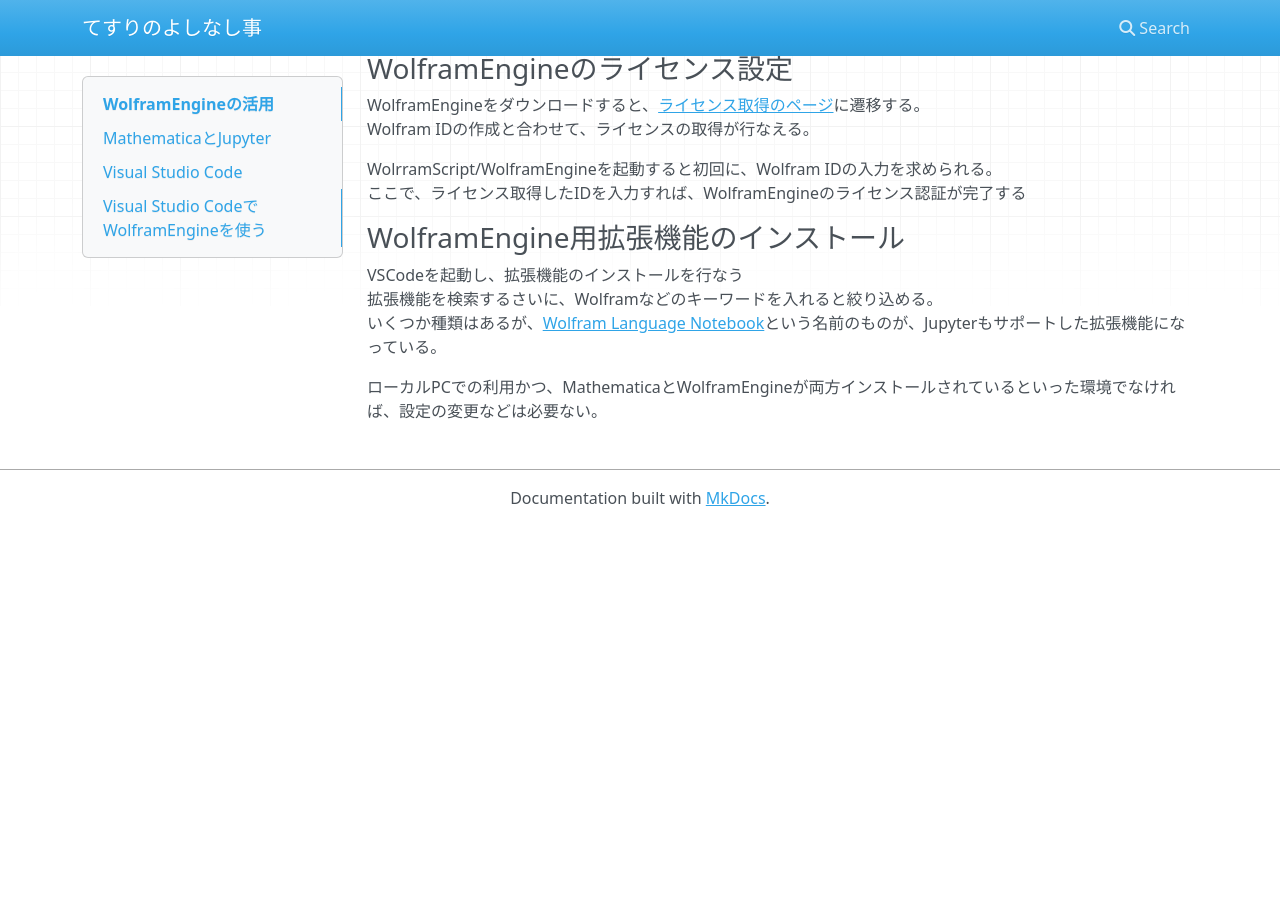
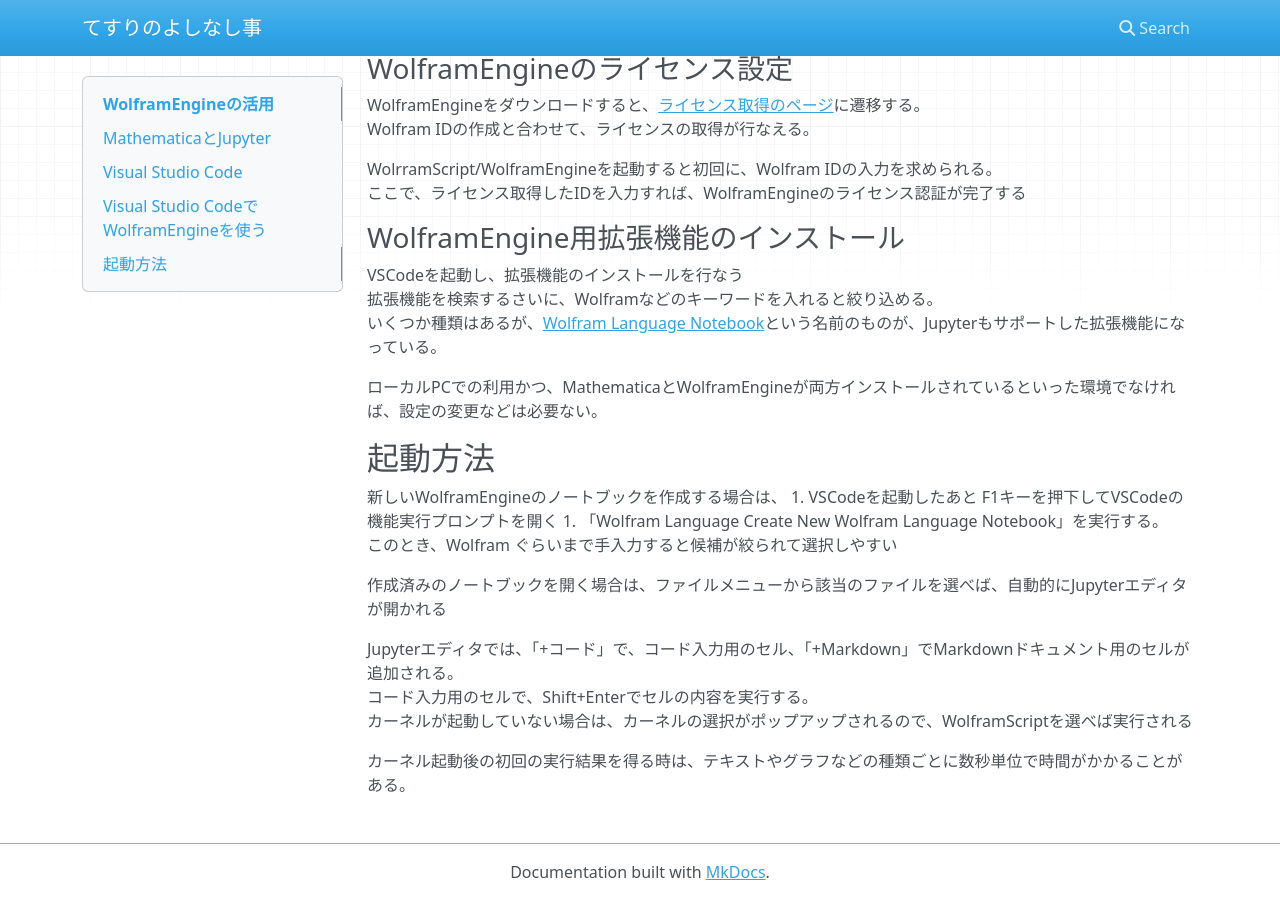
Before and after one commit to tesurijp/tesurijp.github.io, an MkDocs documentation site: the page built from docs/Windows/WolframEngine.md, in a window 1280 px wide and 900 px high, scrolled down 1505 px. Built offline with MkDocs 1.6.1, drawn with Linux system fonts in a browser that asks for light colours; nearby versions of some CDN libraries; before the commit the page ends 2031 px from its top, so only the background shows below that.

Commit message:
起動方法などの記述を追加

```diff
--- a/docs/Windows/WolframEngine.md
+++ b/docs/Windows/WolframEngine.md
@@ -64,3 +64,18 @@
 いくつか種類はあるが、[Wolfram Language Notebook](https://marketplace.visualstudio.com/items?itemName=njpipeorgan.wolfram-language-notebook)という名前のものが、Jupyterもサポートした拡張機能になっている。
 
 ローカルPCでの利用かつ、MathematicaとWolframEngineが両方インストールされているといった環境でなければ、設定の変更などは必要ない。
+
+## 起動方法
+
+新しいWolframEngineのノートブックを作成する場合は、
+ 1. VSCodeを起動したあと F1キーを押下してVSCodeの機能実行プロンプトを開く
+ 1. 「Wolfram Language Create New Wolfram Language Notebook」を実行する。
+  このとき、Wolfram ぐらいまで手入力すると候補が絞られて選択しやすい
+
+作成済みのノートブックを開く場合は、ファイルメニューから該当のファイルを選べば、自動的にJupyterエディタが開かれる
+
+Jupyterエディタでは、「+コード」で、コード入力用のセル、「+Markdown」でMarkdownドキュメント用のセルが追加される。
+コード入力用のセルで、Shift+Enterでセルの内容を実行する。
+カーネルが起動していない場合は、カーネルの選択がポップアップされるので、WolframScriptを選べば実行される
+
+カーネル起動後の初回の実行結果を得る時は、テキストやグラフなどの種類ごとに数秒単位で時間がかかることがある。
```
